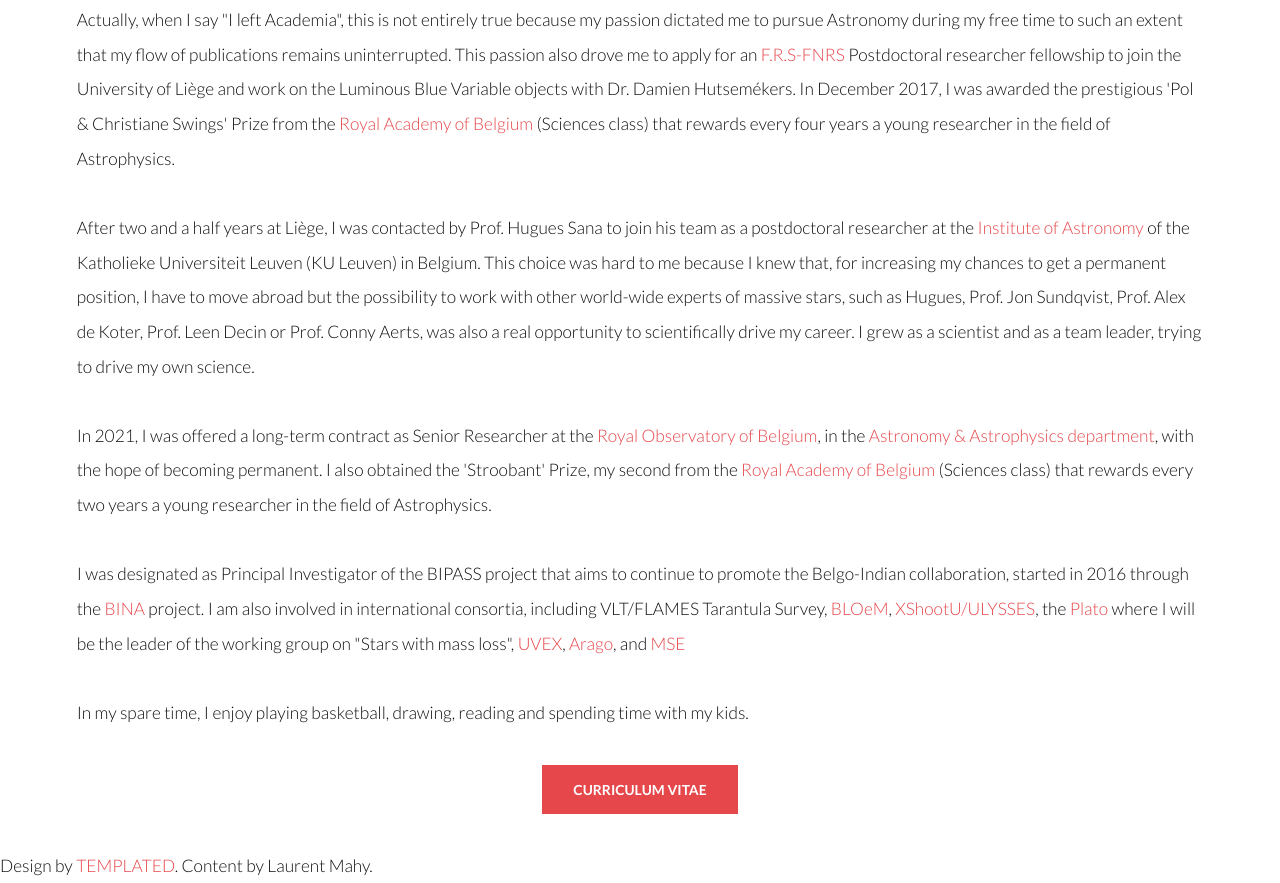
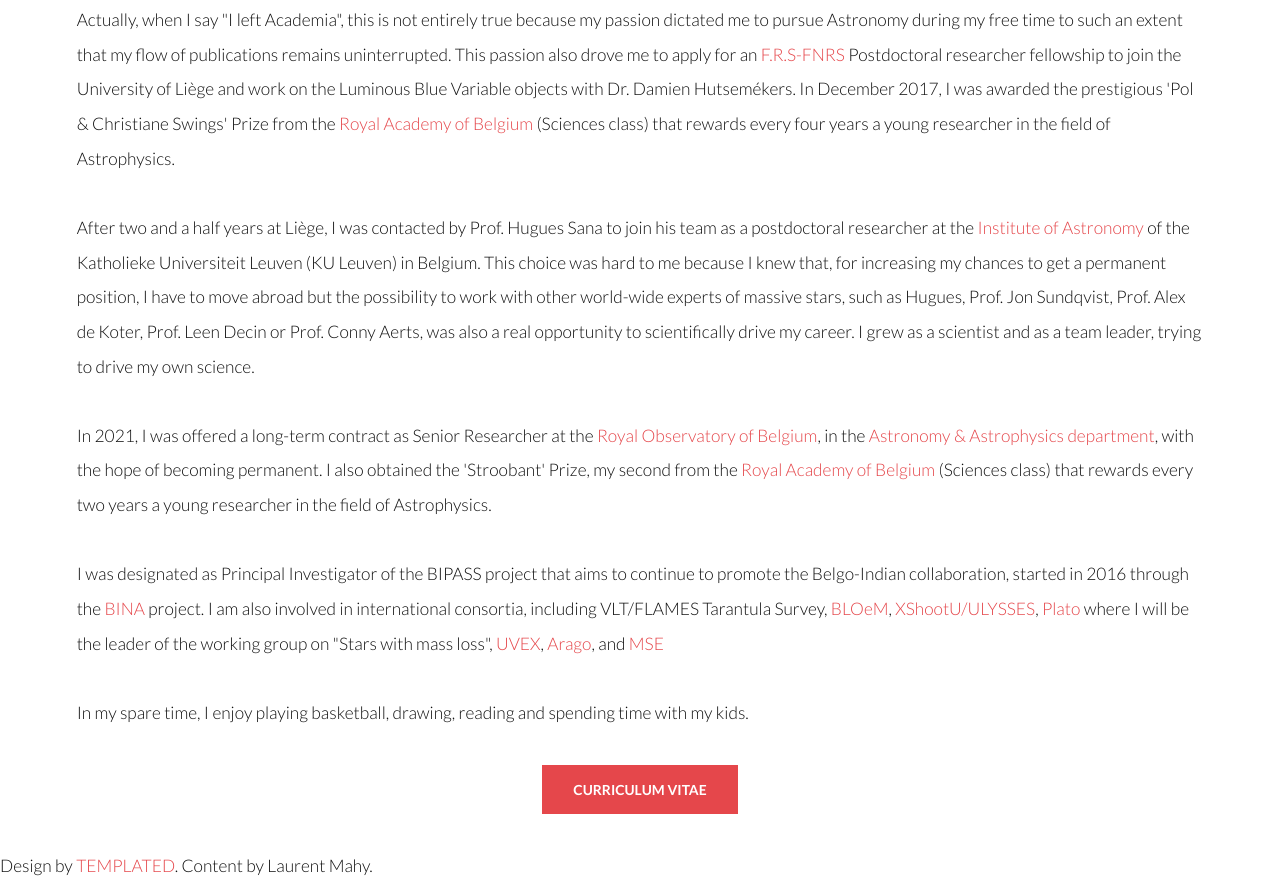
Before and after one commit to laurentmahy/laurentmahy.github.io, a plain HTML site: page bio.html in a window 1280 px wide. Shown: the part 1093-1976 px from the top of the page. Drawn offline with Linux system fonts and the light colour scheme.

Commit message:
bio.html

```diff
--- a/bio.html
+++ b/bio.html
@@ -49,7 +49,7 @@
 
 					<p>In 2021, I was offered a long-term contract as Senior Researcher at the <a href="https://www.astro.oma.be/en/">Royal Observatory of Belgium</a>, in the <a href="https://aa.oma.be">Astronomy & Astrophysics department</a>, with the hope of becoming permanent. I also obtained the 'Stroobant' Prize, my second from the <a href="http://www.academieroyale.be">Royal Academy of Belgium</a> (Sciences class) that rewards every two years a young researcher in the field of Astrophysics. </p>
 
-					<p>I was designated as Principal Investigator of the BIPASS project that aims to continue to promote the Belgo-Indian collaboration, started in 2016 through the <a href="https://aa.oma.be/bina">BINA</a> project. I am also involved in international consortia, including VLT/FLAMES Tarantula Survey, <a href="https://www.tomershenar.com/bloem">BLOeM</a>, <a href="https://massivestars.org/xshootu/">XShootU/ULYSSES</a>, the <a href="https://platomission.com/">Plato</a> where I will be the leader of the working group on "Stars with mass loss", <a href="https://www.uvex.caltech.edu">UVEX</a>, <a href="https://arago-mission.obspm.fr">Arago</a>, and <a href="https://mse.cfht.hawaii.edu">MSE</a></p>
+					<p>I was designated as Principal Investigator of the BIPASS project that aims to continue to promote the Belgo-Indian collaboration, started in 2016 through the <a href="https://aa.oma.be/bina">BINA</a> project. I am also involved in international consortia, including VLT/FLAMES Tarantula Survey, <a href="https://www.tomershenar.com/bloem">BLOeM</a>, <a href="https://massivestars.org/xshootu/">XShootU/ULYSSES</a>, <a href="https://platomission.com/">Plato</a> where I will be the leader of the working group on "Stars with mass loss", <a href="https://www.uvex.caltech.edu">UVEX</a>, <a href="https://arago-mission.obspm.fr">Arago</a>, and <a href="https://mse.cfht.hawaii.edu">MSE</a></p>
 
 					<p>In my spare time, I enjoy playing basketball, drawing, reading and spending time with my kids.</p>
 					<header>
```
